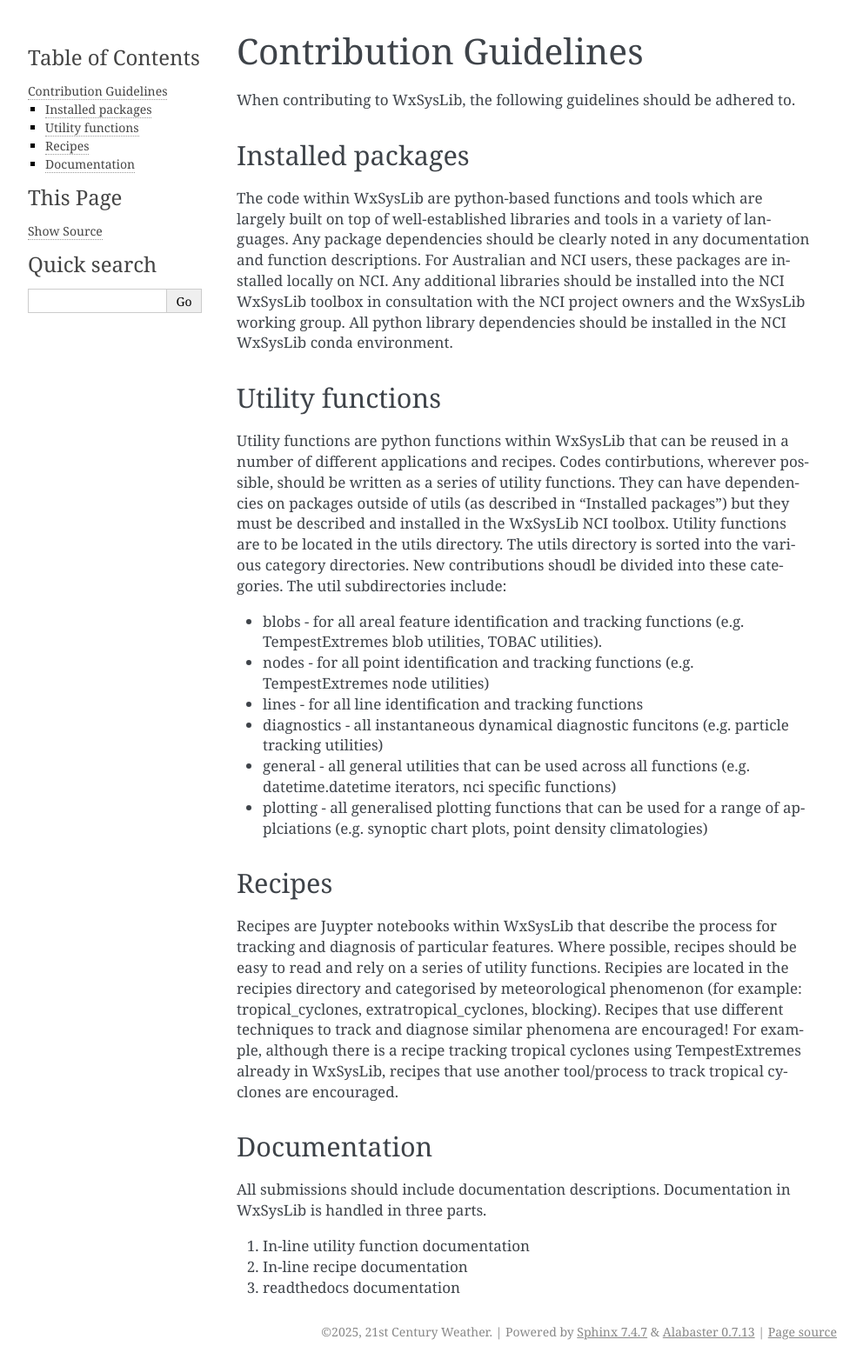
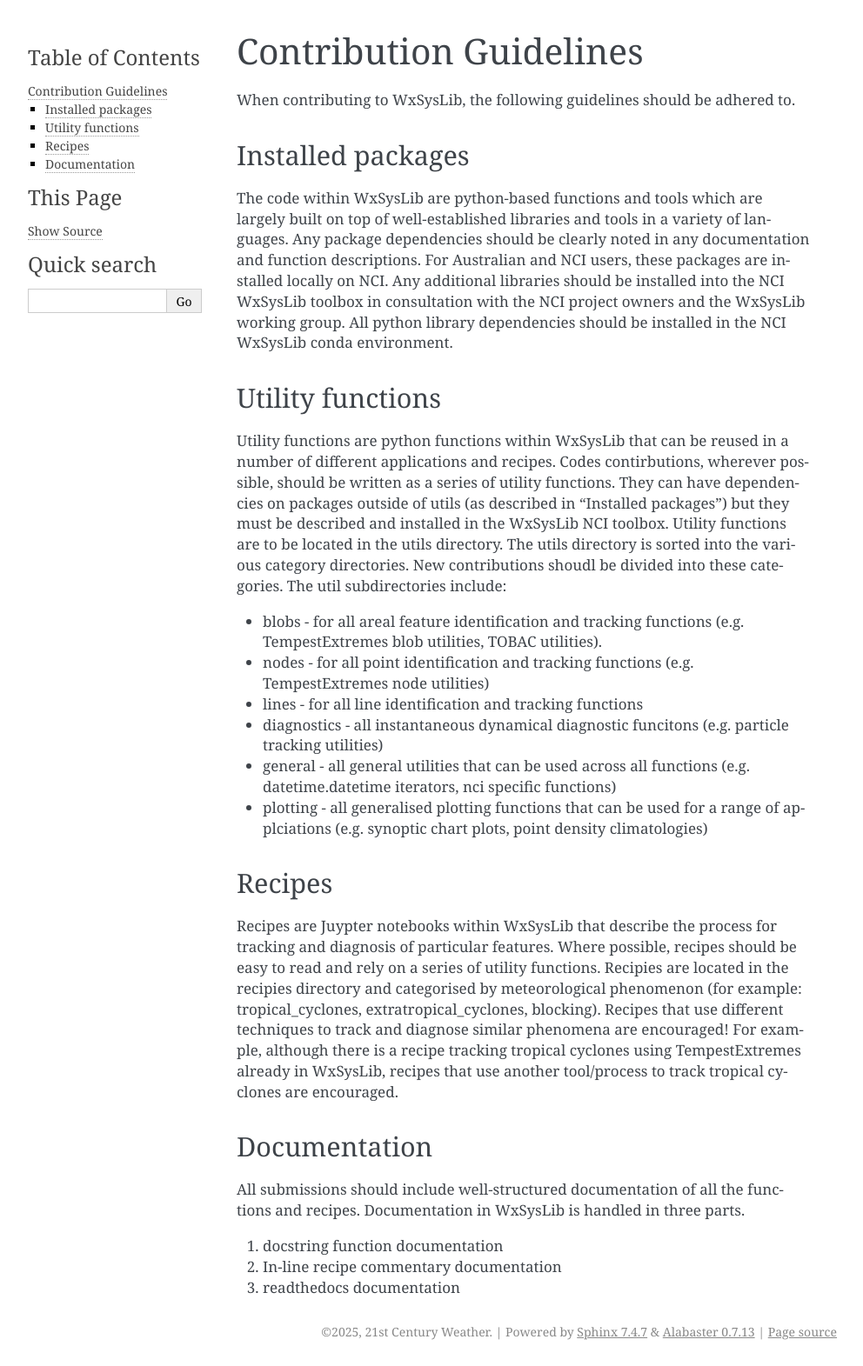
Before and after one commit to andrewbrown31/WxSysLib, a Sphinx documentation site: the page built from docs/contributing.rst, in a window 1280 px wide. Shown: the whole page at 87% size, without its empty margins (148-1140 px from the left). Built offline with Sphinx 7.4.7, drawn with Linux system fonts in a browser that asks for light colours.

Commit message:
Update contributing.rst

```diff
--- a/docs/contributing.rst
+++ b/docs/contributing.rst
@@ -23,12 +23,10 @@
 
 Documentation
 ------------------
-All submissions should include documentation descriptions. Documentation in WxSysLib is handled in three parts.
+All submissions should include well-structured documentation of all the functions and recipes. Documentation in WxSysLib is handled in three parts.
 
+1. docstring function documentation
 
-1. In-line utility function documentation
-
-
-2. In-line recipe documentation
+2. In-line recipe commentary documentation
 
 3. readthedocs documentation
```
